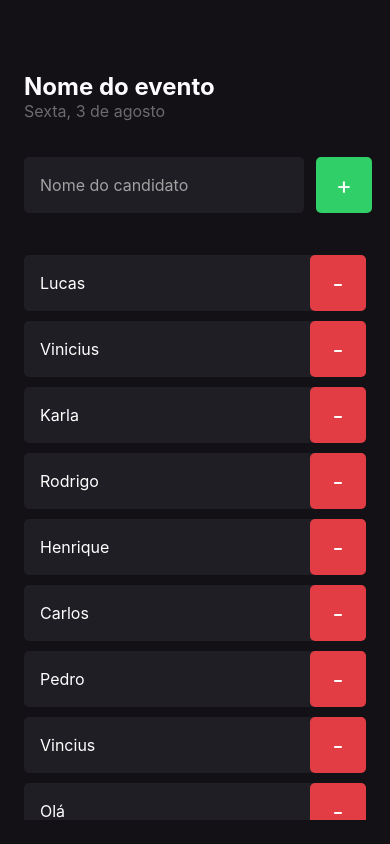
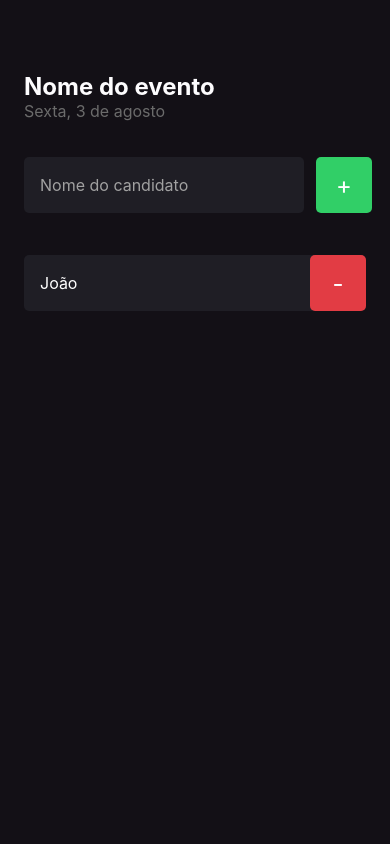
Before and after one commit to Lucas-dev-br/RocketSeat-App, a React Native app: screen / in a window 390 px wide. Built offline with nearby package versions, Linux system fonts and the light colour scheme.

Commit message:
Salvando participante do estado

```diff
--- a/src/screens/Home/index.tsx
+++ b/src/screens/Home/index.tsx
@@ -1,3 +1,5 @@
+import React, { useState } from "react";
+
 import {
   Text,
   View,
@@ -13,26 +15,17 @@ import { styles } from "./styles";
 import { Participant } from "../../components/Participant";
 
 export function Home() {
-  const partcipants = [
-    "Lucas",
-    "Vinicius",
-    "Karla",
-    "Rodrigo",
-    "Henrique",
-    "Carlos",
-    "Pedro",
-    "Vincius",
-    "Olá",
-    "Tiago",
-  ];
+  const [participants, setParticipants] = useState(["João"]);
 
   function handleParticipantAdd() {
-    if (partcipants.includes("Rodrigo")) {
+    if (participants.includes("Rodrigo")) {
       return Alert.alert(
         "Participante Existe",
         "Já existe um participante na lista"
       );
     }
+
+    setParticipants((prevState) => [...prevState, "Ana"]);
   }
 
   function handleParticipantRemove(name: string) {
@@ -63,7 +56,7 @@ export function Home() {
         </TouchableOpacity>
       </View>
       <FlatList
-        data={partcipants}
+        data={participants}
         keyExtractor={(item) => item}
         renderItem={({ item }) => (
           <Participant
```
